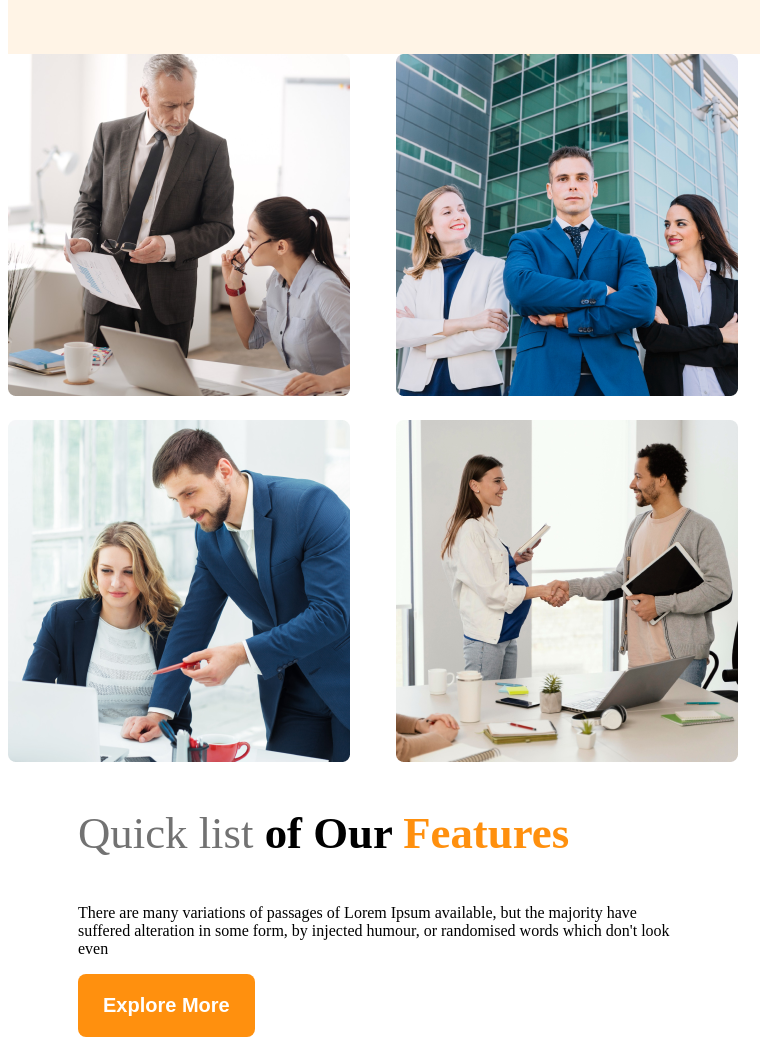
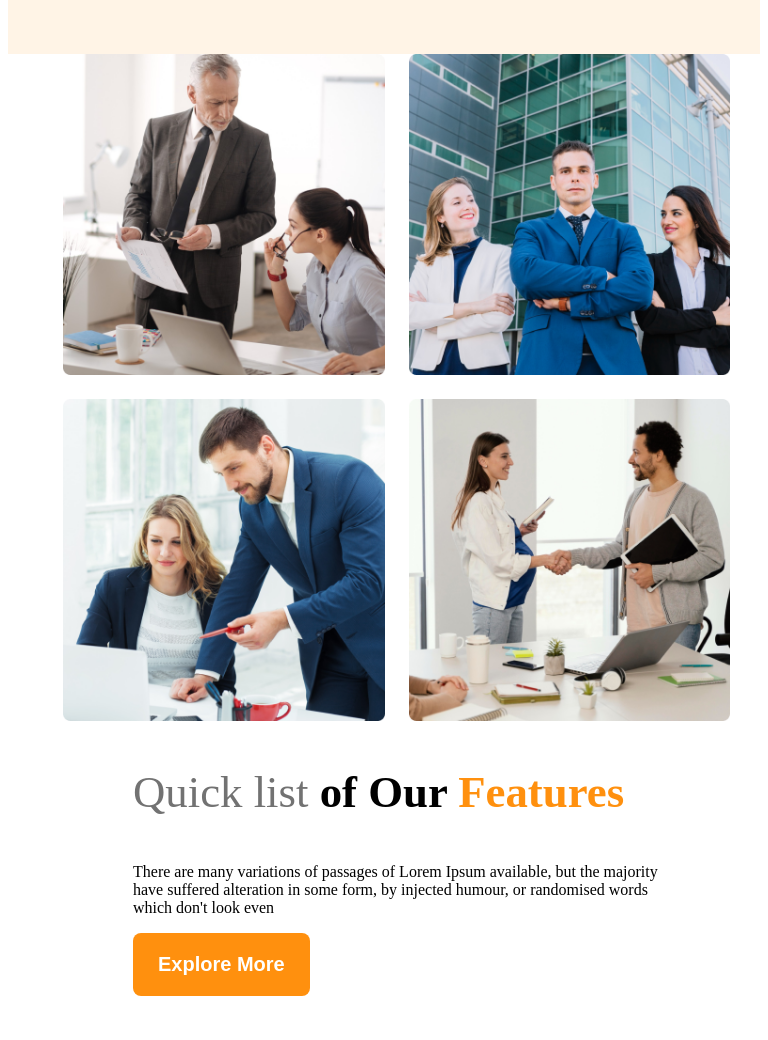
Before and after one commit to kazinishad/G3-architects-responsive, a plain HTML site: page index.html in a window 768 px wide. Shown: the part 874-1914 px from the top of the page. After the commit the page ends 1878 px from the top, so only its background shows below. Drawn offline with Linux system fonts and the light colour scheme.

Commit message:
final added mobile and tablet devices responsive

```diff
--- a/style.css
+++ b/style.css
@@ -64,16 +64,19 @@ main{
 
 }
 .teams-container{
+    padding: 0px 240px;
     display: flex;
     align-items: center;
 
 }
 .teams-img-container{
-
     display: grid;
     grid-template-columns: repeat(2,1fr);
     gap: 1.5rem;
 
+}
+.teams-img-container img{
+    width: 100%;
 }
 .teams-content{
     padding-left: 70px;
@@ -112,6 +115,7 @@ main{
         font-size: 3rem;
     }
     .teams-container{
+        padding: 0px 10px;
         margin-left: 25px;
         display: block;
     }
@@ -120,9 +124,8 @@ main{
         display: grid;
         grid-template-columns: repeat(1,1fr);
         gap: 1rem;
+    }
 
-
-    }
     .teams-content{
         padding-left: 20px;
         padding-right: 30px;
@@ -138,7 +141,16 @@ main{
         flex-direction: column;
     }
     .teams-container{
+        padding: 0px 30px;
+        margin-left: 25px;
         display: block;
     }
+    .teams-img-container{
 
+        display: grid;
+
+
+
+
+    }
 }
```
Also changed, not shown: index.html (+3 -0 lines).
